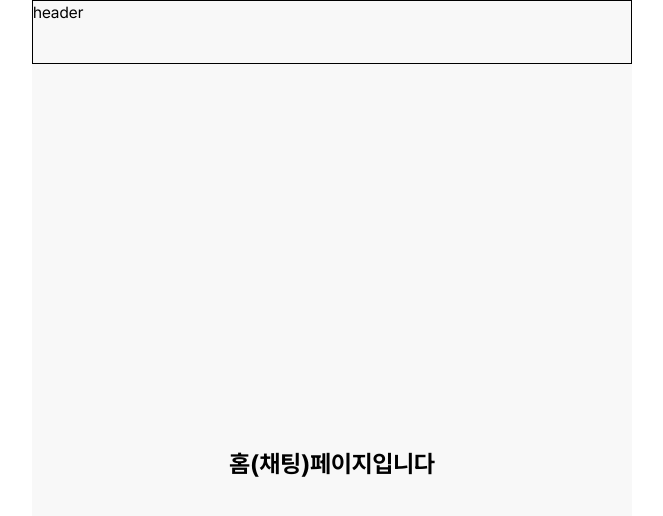
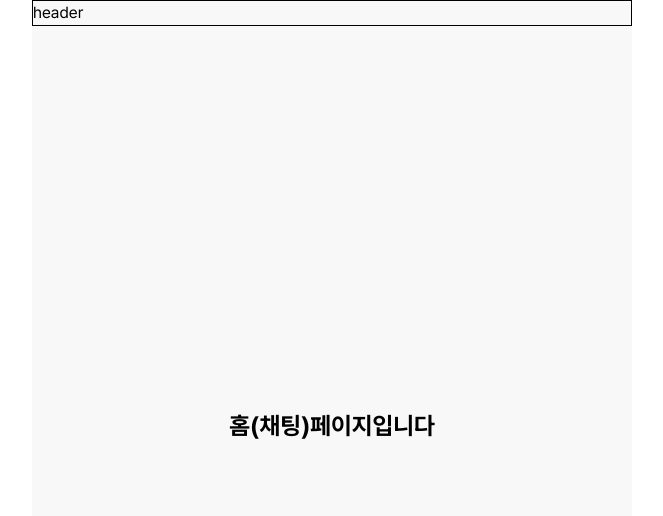
Before and after one commit to FC-DEV3-Final-Project/zoop-frontend, a Next.js app: page / in a window 1280 px wide. Shown: the top 516 px of the page, without its empty margins (308-971 px from the left). Built offline with nearby package versions, Linux system fonts and the light colour scheme.

Commit message:
style: 레이아웃 스타일 수정

```diff
--- a/src/app/layout.tsx
+++ b/src/app/layout.tsx
@@ -23,9 +23,9 @@ export default function RootLayout({
   return (
     <html lang="en" className={pretendard.variable}>
       <body className="font-pretendard">
-        <div className="mx-auto min-h-screen w-full max-w-[600px] bg-[#f8f8f8]">
+        <div className="relative mx-auto flex h-screen w-full max-w-[600px] flex-col bg-[#f8f8f8]">
           <Header />
-          {children}
+          <main className="flex-1">{children}</main>
         </div>
       </body>
     </html>
```
